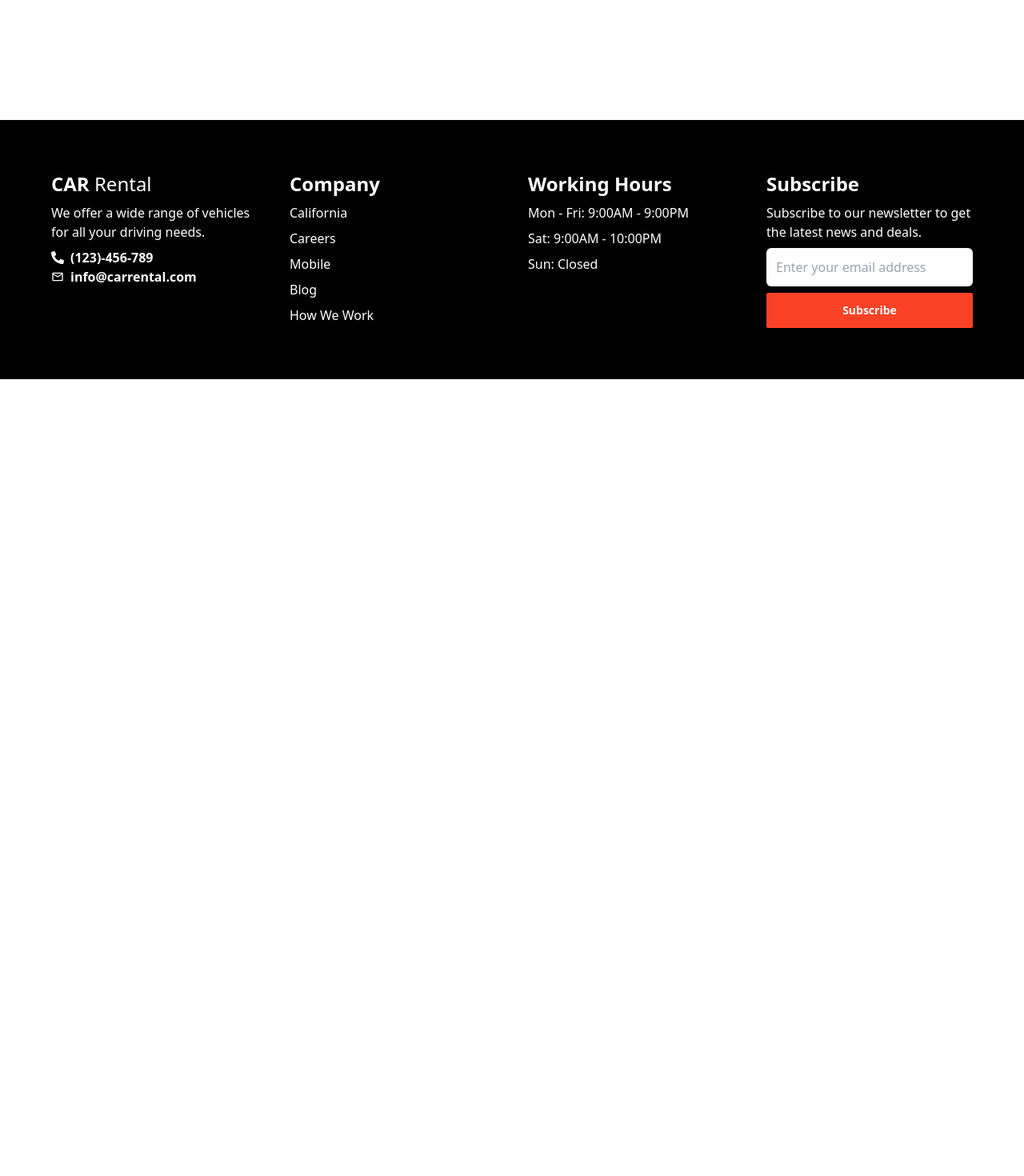
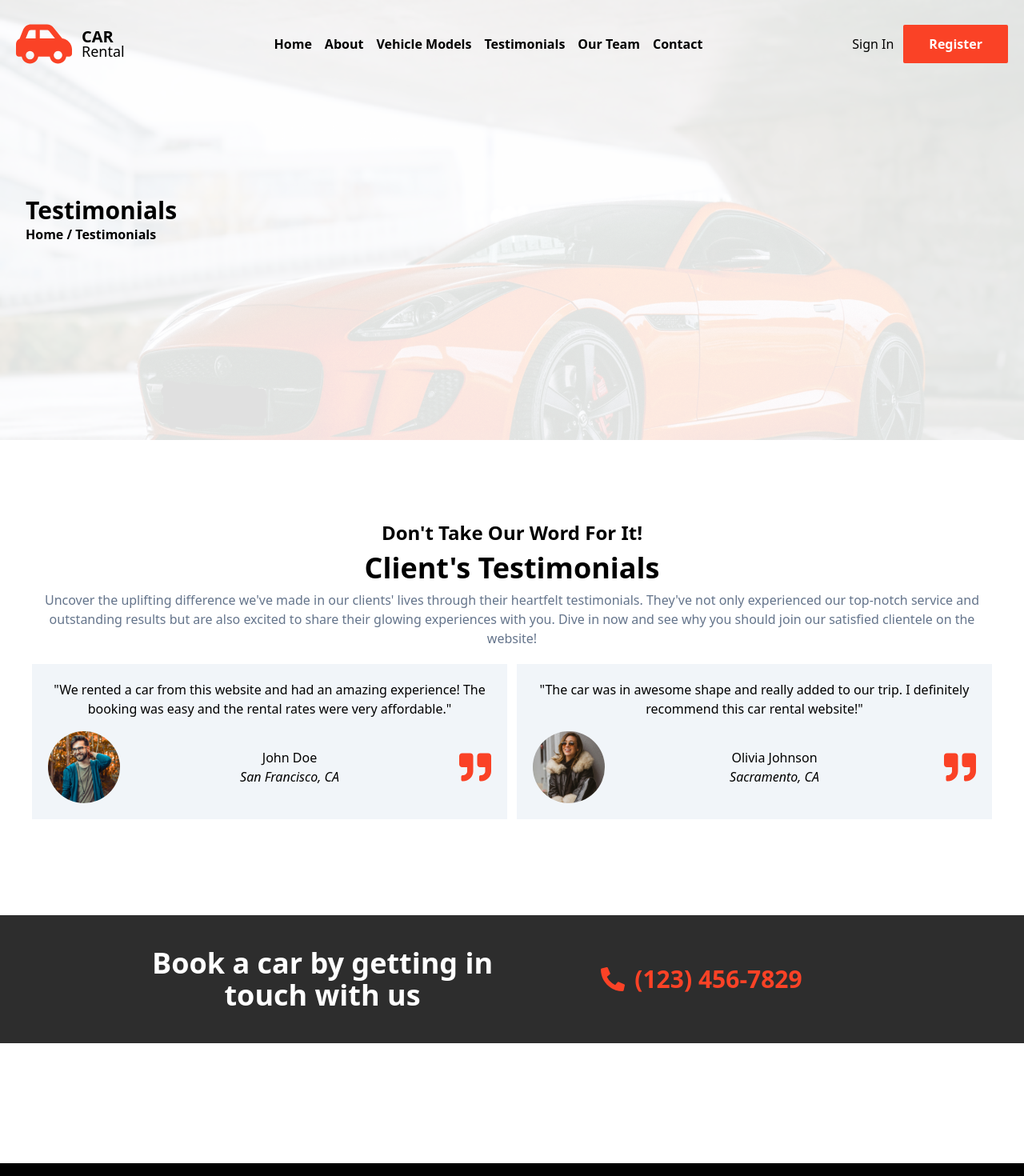
Before and after one commit to joseph-lang7/Car-Rental, a React (Vite) app: page /testimonials in a window 1280 px wide. Shown: the top 1470 px of the page at 80% size. Before the commit the page ends 800 px from the top, so only its background shows below. Built offline with nearby package versions, Linux system fonts and the light colour scheme.

Commit message:
Implement testimonials page

```diff
--- a/src/App.jsx
+++ b/src/App.jsx
@@ -3,6 +3,7 @@ import AboutPage from "./pages/AboutPage";
 import HomePage from "./pages/HomePage";
 import { Routes, Route } from "react-router-dom";
 import VehicleModels from "./pages/VehicleModelsPage";
+import TestimonialsPage from "./pages/TestimonialsPage";
 function App() {
   return (
     <div>
@@ -10,6 +11,7 @@ function App() {
         <Route path="/" element={<HomePage />} />
         <Route path="/about" element={<AboutPage />} />
         <Route path="/models" element={<VehicleModels />} />
+        <Route path="/testimonials" element={<TestimonialsPage />} />
       </Routes>
     </div>
   );
--- /dev/null
+++ b/src/pages/TestimonialsPage.jsx
@@ -0,0 +1,17 @@
+import Hero2 from "../components/Hero2";
+import Container from "../components/Container";
+import Reviews from "../components/Reviews";
+import Contact from "../components/Contact";
+const TestimonialsPage = () => {
+  return (
+    <>
+      <Hero2 title="Testimonials" />
+      <Container>
+        <Reviews />
+      </Container>
+      <Contact />
+    </>
+  );
+};
+
+export default TestimonialsPage;
```
